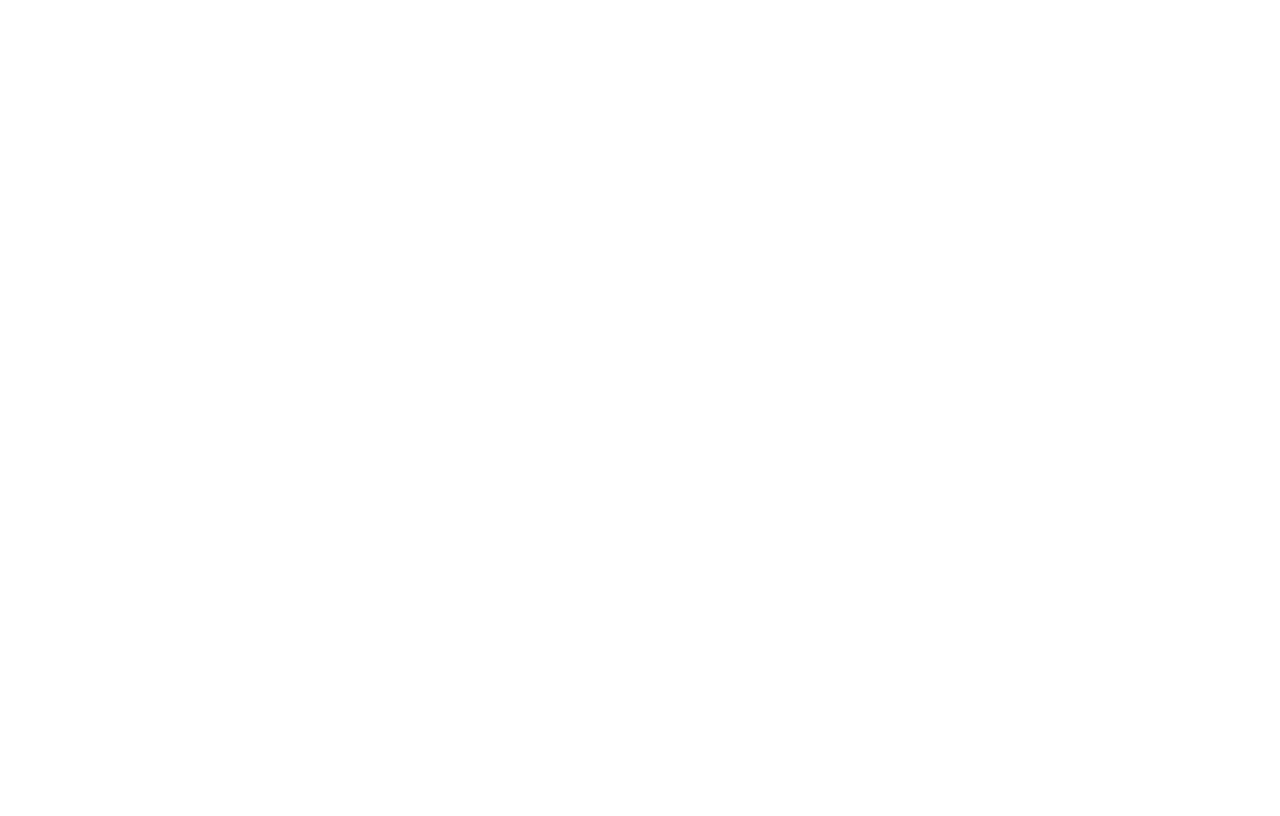
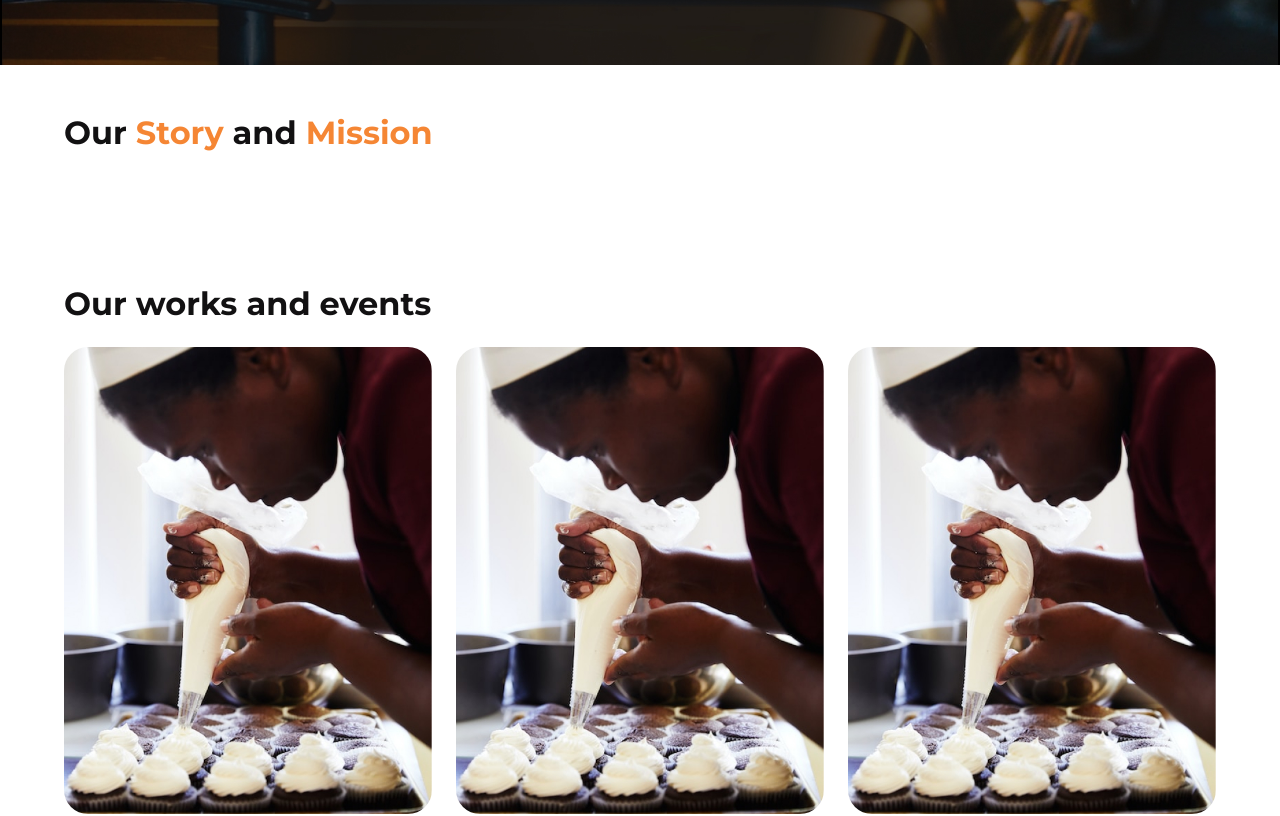
Before and after one commit to Simlex/jomarex, a Next.js app: page /about in a window 1280 px wide. Before the commit this address had no page. Shown: the part 595-1411 px from the top of the page. Before the commit the page ends 800 px from the top, so only its background shows below. Built offline with nearby package versions, Linux system fonts and the light colour scheme.

Commit message:
Created about component

```diff
--- /dev/null
+++ b/pages/about.tsx
@@ -0,0 +1,51 @@
+import Head from 'next/head';
+import Image from 'next/image';
+import React from 'react';
+import Hero from '../components/Hero';
+import style from '../styles/about.module.scss';
+
+import workImg1 from '../public/services/workImg1.jpg';
+
+export interface IAboutProps {
+}
+
+export default function About(props: IAboutProps) {
+    return (
+        <>
+            <Head>
+                <title>About Us | Jomarex</title>
+                <meta name="description" content="Know more about Jomarex" />
+                <link rel="icon" href="/favicon.ico" />
+            </Head>
+
+            <Hero />
+
+            <div className={style.infoSection}>
+                <div className={style.infoSection__story}>
+                    <h2>Our <span>Story</span> and <span>Mission</span></h2>
+                    <p>Yumies was founded in 2021, and its main focus is to bring joy
+                        into the smile of people when we offer our services. we offer
+                        different services such was baking, catering and we also teach
+                        confectionaries</p>
+                </div>
+                <div className={style.infoSection__works}>
+                    <h2>Our works and events</h2>
+                    <div className={style.worksImgs}>
+                        <div className={style.worksImgs__img}>
+                            <Image src={workImg1} alt='Woman working'/>
+                        </div>
+                        <div className={style.worksImgs__img}>
+                            <Image src={workImg1} alt='Woman working'/>
+                        </div>
+                        <div className={style.worksImgs__img}>
+                            <Image src={workImg1} alt='Woman working'/>
+                        </div>
+                    </div>
+                </div>
+                <div className={style.viewBtn}>
+                    View more
+                </div>
+            </div>
+        </>
+    );
+}
--- /dev/null
+++ b/styles/about.module.scss
@@ -0,0 +1,68 @@
+@use "./variables.scss" as var;
+@use "./reusables.scss" as reuse;
+
+@mixin h2 {
+    color: var.$d2-Grey;
+    font-size: var.$space-32px;
+    margin-bottom: var.$space-24px;
+    span {
+        color: var.$mainOrange;
+    }
+    @media screen and (max-width: 768px) {
+        font-size: var.$space-24px;
+    }
+}
+
+.infoSection {
+    padding: var.$space-48px var.$space-64px;
+    // width: fit-content;
+    // margin: 0px var.$space-64px;
+    translate: 0px -60px;
+    background-color: var.$white;
+    @media screen and (max-width: 768px) {
+        padding: var.$space-48px var.$space-24px;
+    }
+
+    &__story {
+        margin-bottom: var.$space-64px;
+        h2 {
+            @include h2();
+        }
+        p {
+            font-size: var.$space-16px;
+            line-height: 16px + 6;
+            width: 90%;
+            @media screen and (max-width: 768px) {
+                widows: 100%;
+            }
+        }
+    }
+
+    &__works {
+        margin-bottom: var.$space-48px;
+        h2 {
+            @include h2();
+        }
+        .worksImgs {
+            display: flex;
+            gap: var.$space-24px;
+            &__img {
+                display: inline-flex;
+                border-radius: var.$space-24px;
+                overflow: hidden;
+            }
+            @media screen and (max-width: 768px) {
+                gap: var.$space-16px;
+                &__img {
+                    border-radius: var.$space-16px;
+                }
+            }
+        }
+    }
+
+    .viewBtn {
+        @include reuse.btnBigOrange();
+        width: fit-content;
+        margin: 0 auto;
+    }
+}
```
